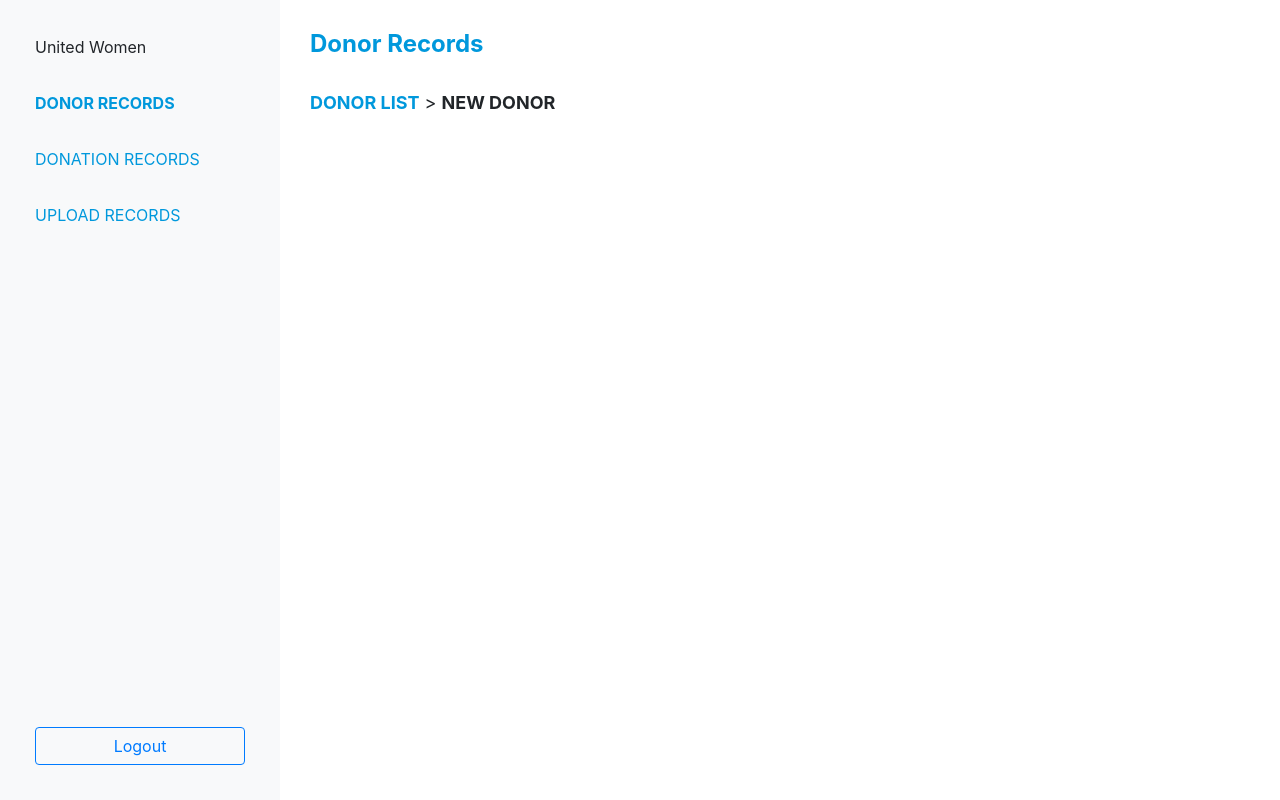
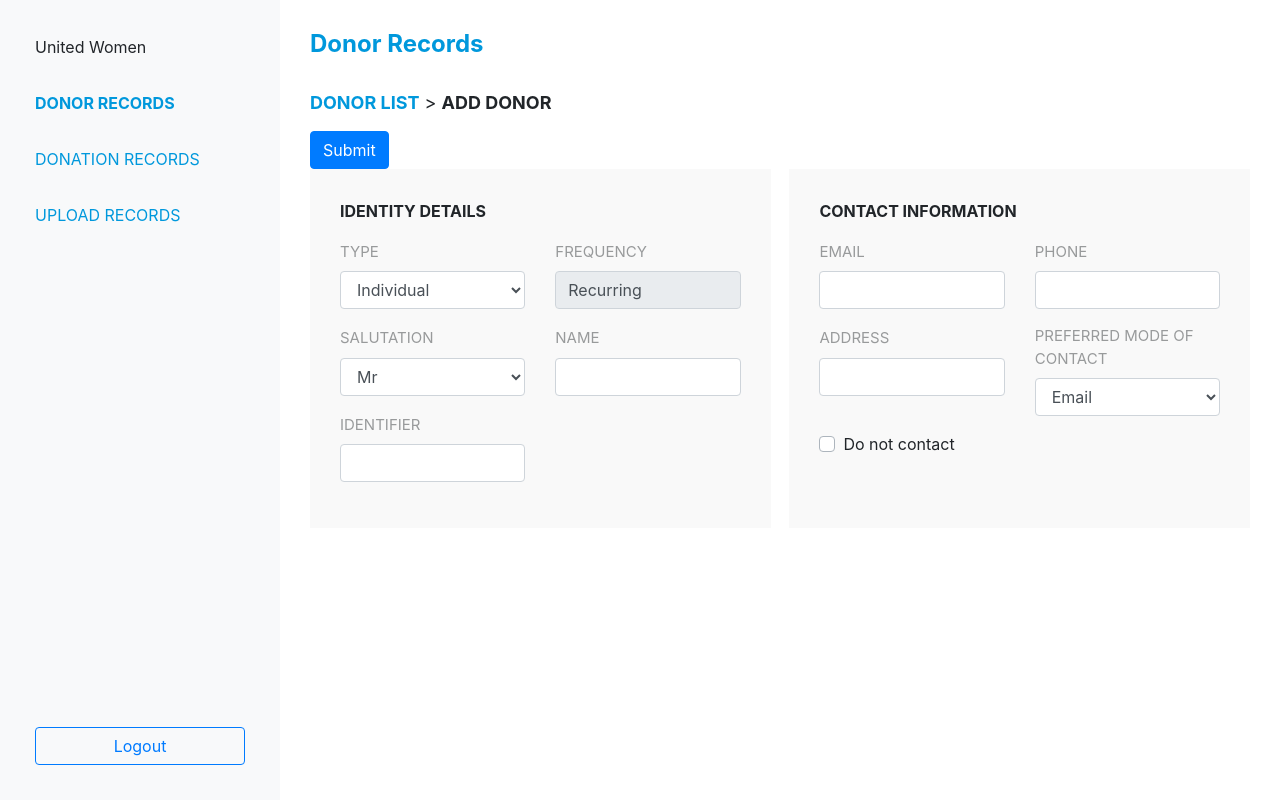
Before and after one commit to TechLadies/united_women_frontend, a React (Create React App) app: page /add-donor in a window 1280 px wide. Built offline with nearby package versions, Linux system fonts and the light colour scheme.

Commit message:
Add 'Add Donor' functionality (#14)

```diff
--- a/src/components/AddDonor.js
+++ b/src/components/AddDonor.js
@@ -1,16 +1,83 @@
-import React from 'react'
+import React, { useState } from "react";
 import NavBarWrapper from '../helpers/NavBarWrapper'
 import { Link } from 'react-router-dom'
+import EditDonorForm from "./EditDonorForm";
+
 
 const AddDonor = () => {
+    const donationStartDate = new Date();
+    const [donor, setDonor] = useState({
+        donorType: "1",
+        salutation: "1",
+        frequency: "1",
+        contactMode: "1",
+        doNotContact: false,
+        donationStart: donationStartDate
+    })
+    const [error, setError] = useState("")
+    const handleInputChange = event => {
+        const { name, value } = event.target;
+        setDonor({ ...donor, [name]: value });
+    };
+    const handleCheckboxChange = event => {
+        const { name } = event.target;
+        setDonor({ ...donor, [name]: event.target.checked });
+    };
+    const handleSubmit = event => {
+        addDonor();
+    };
+    const addDonor = async () => {
+        const response = await fetch(`${process.env.REACT_APP_BACKEND_API_HOSTNAME}/donors/add`, {
+            method: "POST",
+            headers: {
+                "Content-Type": "application/json"
+            },
+            body: JSON.stringify({
+                name: donor.name,
+                email: donor.email,
+                identifier: donor.identifier,
+                donorFrequencyId: parseInt(donor.frequency, 10),
+                donorTypeId: parseInt(donor.donorType, 10),
+                salutationId: parseInt(donor.salutation, 10),
+                contactNo: donor.contactNo,
+                address: donor.address,
+                preferredContactMode: parseInt(donor.contactMode, 10),
+                doNotContact: donor.doNotContact,
+                donationStart: donor.donationStart
+            })
+        });
+        const responseJson = await response.json();
+        if (response.status == 400) {
+            setError(responseJson.error)
+        } else {
+            // handle successful registration
+        }
+    }
+
     return (
         <>
             <h1>Donor Records</h1>
             <div className="breadcrumbs">
-                <p><Link to="/">Donor List</Link>  >  <strong>New Donor</strong></p>
+                <p><Link to="/">Donor List</Link>  >  <strong>Add Donor</strong></p>
             </div>
+            <div className="btn-toolbar">
+                <button
+                    onClick={handleSubmit}
+                    className="btn btn-primary"
+                >
+                    Submit
+                </button>
+            </div>
+            {<EditDonorForm
+                donor={donor}
+                editing={true}
+                handleInputChange={handleInputChange}
+                handleCheckboxChange={handleCheckboxChange}
+                handleSubmit={handleSubmit}
+            />}
+            <p>{error}</p>
         </>
     )
 }
 
- export default NavBarWrapper(AddDonor)
+export default NavBarWrapper(AddDonor)
--- a/src/components/DonorRecords.js
+++ b/src/components/DonorRecords.js
@@ -12,7 +12,7 @@ const DonorRecords = () => {
         <h1 className="col-md-8 font-weight-bold donorHeader">
           Donor Records
         </h1>
-        <Link to='/' className="btn btn-outline-primary col-md-2 addDonorBtn" >Add Donor</Link>
+        <Link to='/add-donor' className="btn btn-outline-primary col-md-2 addDonorBtn" >Add Donor</Link>
       </div>
       <div className="row" style={{ marginTop: '35px' }}>
         <div className="col">
```
